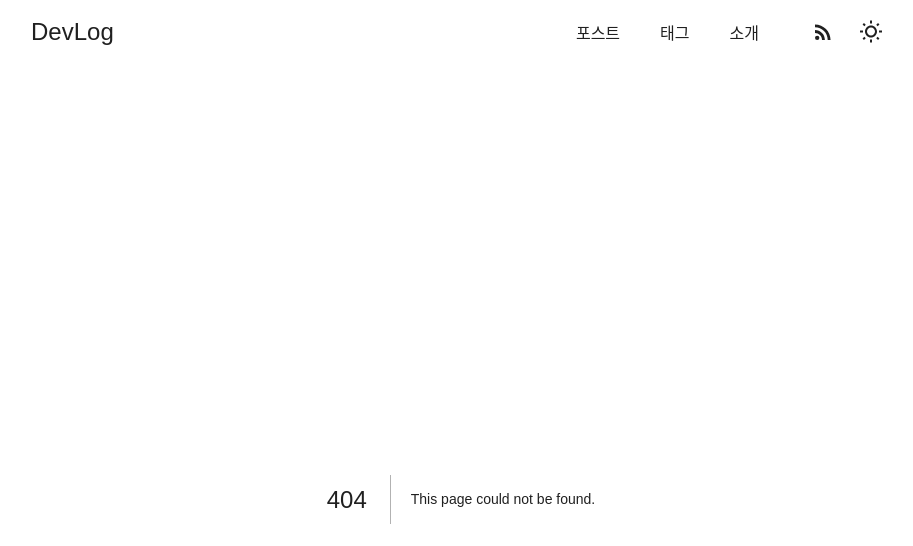
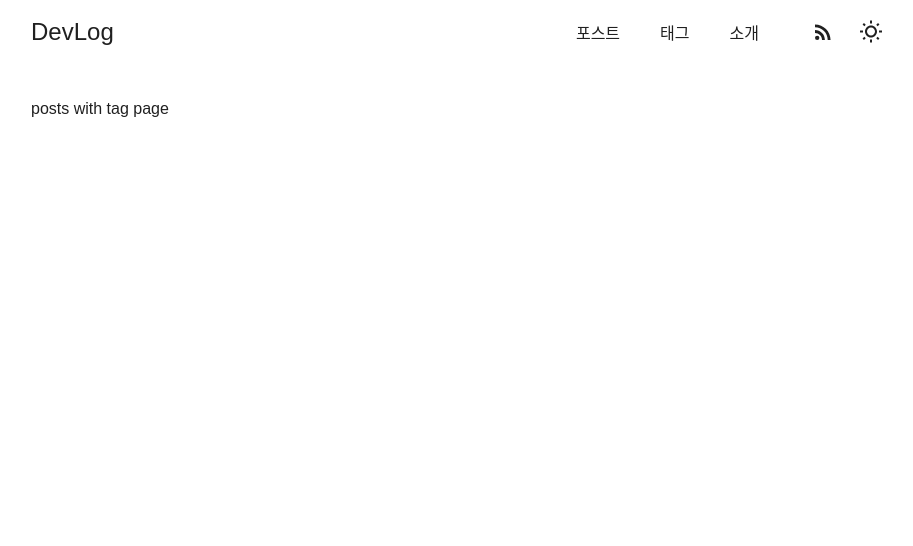
Before and after one commit to rlawnsxo131/devlog-v3, a Next.js app: page /posts/1 in a window 1280 px wide. Before the commit this address had no page. Shown: the top 546 px of the page, without its empty margins (179-1092 px from the left). Built offline with nearby package versions, Linux system fonts and the light colour scheme.

Commit message:
add, change: PostsWithTag 페이지 추가 및 RssButton import 수정

```diff
--- /dev/null
+++ b/components/system/RssButton/index.ts
@@ -0,0 +1 @@
+export { default } from './RssButton';
--- a/pages/_app.tsx
+++ b/pages/_app.tsx
@@ -1,7 +1,7 @@
 import { HeaderLogo, HeaderMobileMenu } from '@/components/base';
 import HeaderWebMenu from '@/components/base/HeaderWebMenu';
 import { AppLayout } from '@/components/layouts';
-import RssButton from '@/components/system/RssButton/RssButton';
+import RssButton from '@/components/system/RssButton';
 import ThemeButton from '@/components/system/ThemeButton';
 import Toast from '@/components/system/Toast';
 import useThemeEffect from '@/hooks/theme/useThemeEffect';
--- /dev/null
+++ b/pages/posts/[tag].tsx
@@ -0,0 +1,5 @@
+interface Props {}
+
+export default function PostsWithTagPage(props: Props) {
+  return <div>posts with tag page</div>;
+}
```
